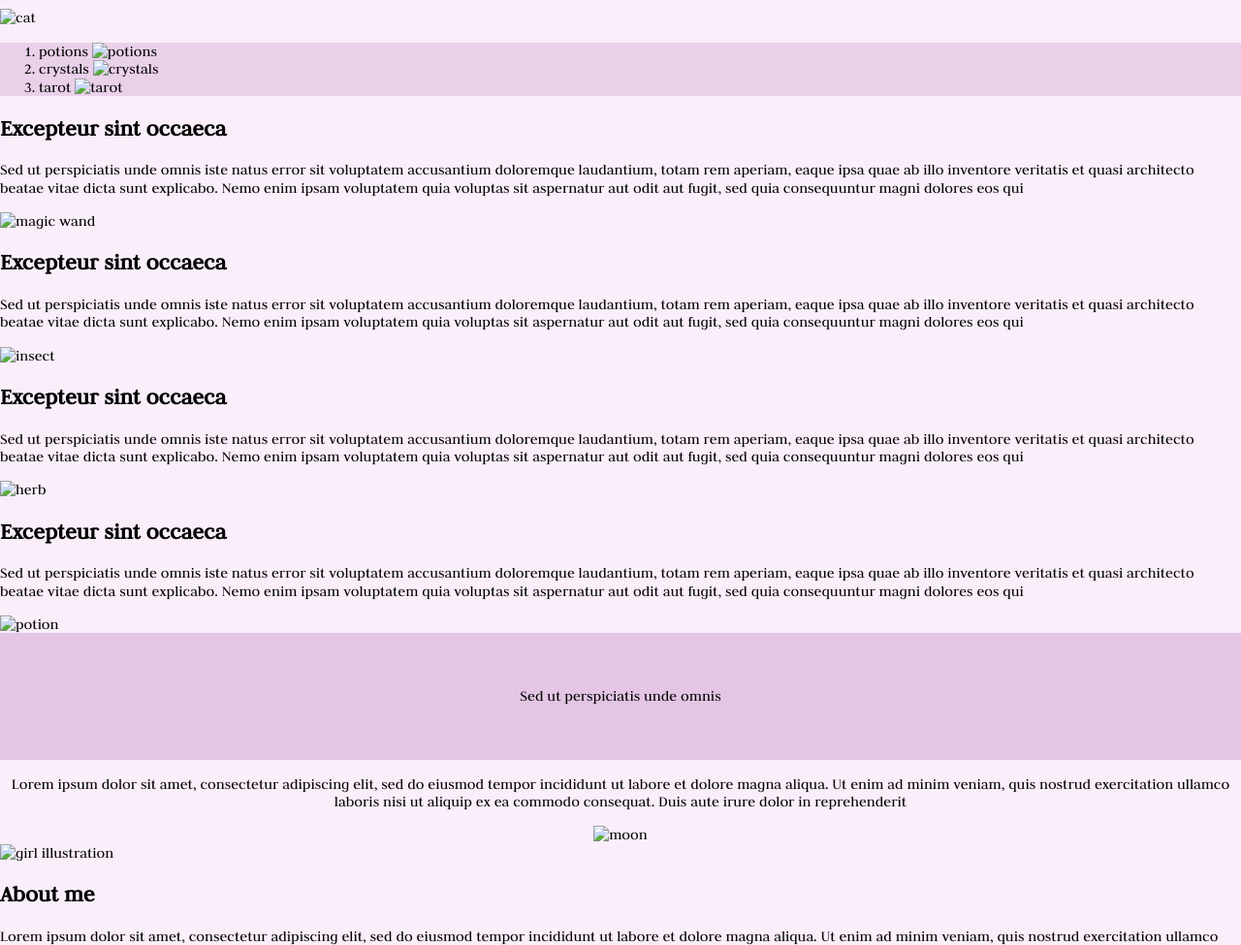
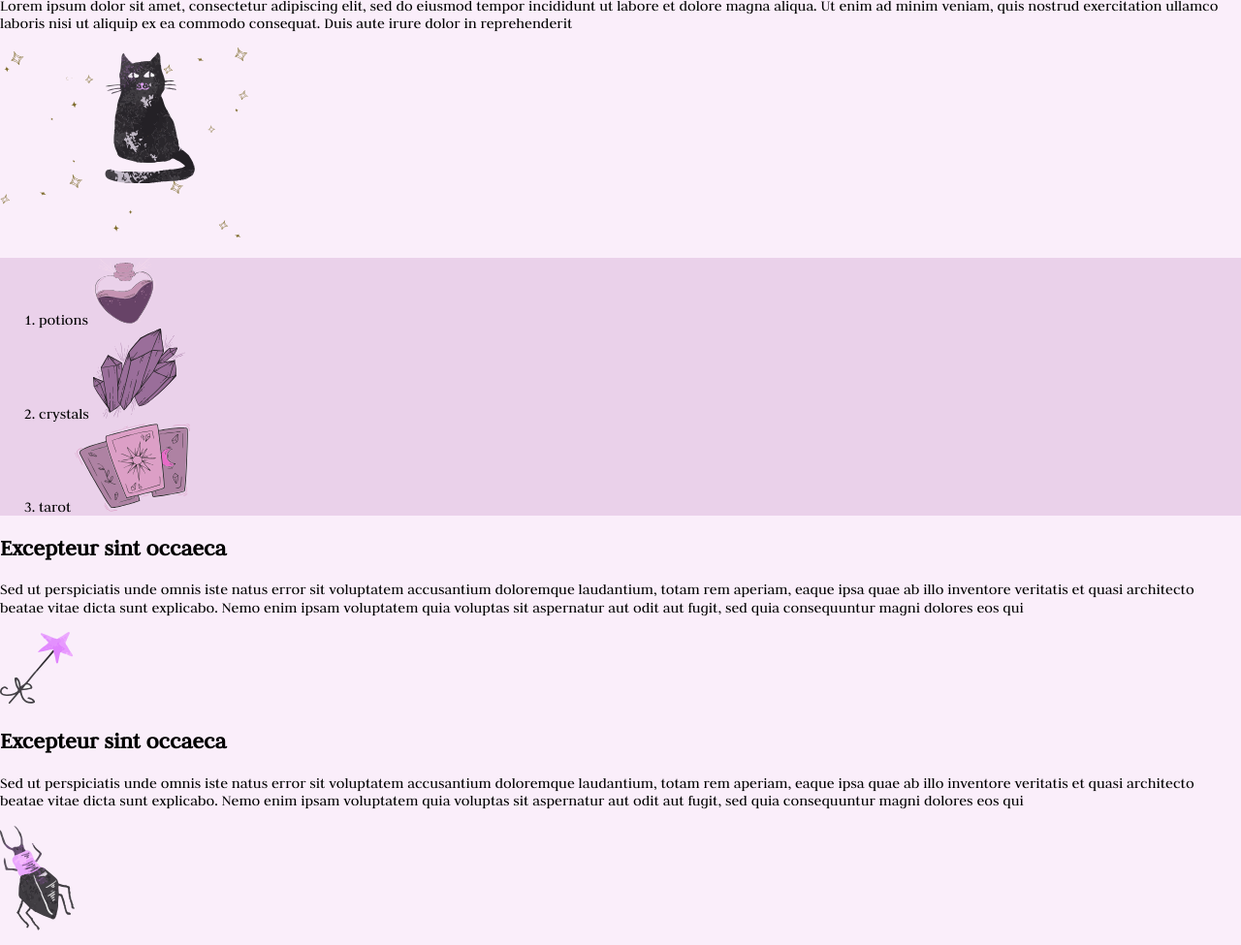
Before and after one commit to powder-rose/mb, a plain HTML site: page index.html in a window 1280 px wide. Shown: the part 231-1206 px from the top of the page at 97% size. Drawn offline with Linux system fonts and the light colour scheme.

Commit message:
changed images

```diff
--- a/index.html
+++ b/index.html
@@ -10,7 +10,7 @@
   </head>
   <body>
     <header class="header">
-      <img src="../blog/assets/images/logo.svg" alt="logo" />
+      <img src="./assets/images/logo.svg" alt="logo" />
       <nav class="header-nav">
         <ul>
           <li>Home</li>
@@ -31,20 +31,20 @@
           aliquip ex ea commodo consequat. Duis aute irure dolor in
           reprehenderit
         </p>
-        <img src="../blog/assets/images/main-cat.svg" alt="cat" />
+        <img src="./assets/images/main-cat.svg" alt="cat" />
       </div>
 
       <div class="main-about">
         <ol>
           <li>
-            potions <img src="../blog/assets/images/potion.svg" alt="potions" />
+            potions <img src="./assets/images/potion.svg" alt="potions" />
           </li>
           <li>
             crystals
-            <img src="../blog/assets/images/crystals.svg" alt="crystals" />
+            <img src="./assets/images/crystals.svg" alt="crystals" />
           </li>
           <li>
-            tarot <img src="../blog/assets/images/tarot.svg" alt="tarot" />
+            tarot <img src="./assets/images/tarot.svg" alt="tarot" />
           </li>
         </ol>
       </div>
@@ -60,7 +60,7 @@
             aspernatur aut odit aut fugit, sed quia consequuntur magni dolores
             eos qui
           </p>
-          <img src="../blog/assets/images/magic-wand.svg" alt="magic wand" />
+          <img src="./assets/images/magic-wand.svg" alt="magic wand" />
         </section>
 
         <section class="insects">
@@ -73,7 +73,7 @@
             aspernatur aut odit aut fugit, sed quia consequuntur magni dolores
             eos qui
           </p>
-          <img src="../blog/assets/images/insect.svg" alt="insect" />
+          <img src="./assets/images/insect.svg" alt="insect" />
         </section>
 
         <section class="herbs">
@@ -86,7 +86,7 @@
             aspernatur aut odit aut fugit, sed quia consequuntur magni dolores
             eos qui
           </p>
-          <img src="../blog/assets/images/herb.svg" alt="herb" />
+          <img src="./assets/images/herb.svg" alt="herb" />
         </section>
 
         <section class="alchemy">
@@ -99,7 +99,7 @@
             aspernatur aut odit aut fugit, sed quia consequuntur magni dolores
             eos qui
           </p>
-          <img src="../blog/assets/images/alchemy.svg" alt="potion" />
+          <img src="./assets/images/alchemy.svg" alt="potion" />
         </section>
 
         <aside class="quote">
@@ -109,11 +109,11 @@
 
       <article class="moon">
 <p>Lorem ipsum dolor sit amet, consectetur adipiscing elit, sed do eiusmod tempor incididunt ut labore et dolore magna aliqua. Ut enim ad minim veniam, quis nostrud exercitation ullamco laboris nisi ut aliquip ex ea commodo consequat. Duis aute irure dolor in reprehenderit</p>
-<img class="moon-image" src="../blog/assets/images/moon.png" alt="moon">
+<img class="moon-image" src="./assets/images/moon.png" alt="moon">
       </article>
 
       <article class="about-me">
-        <img src="../blog/assets/images/witch blogger.jpg" style="width: 300px;" alt="girl illustration">
+        <img src="./assets/images/witch blogger.jpg" style="width: 300px;" alt="girl illustration">
         <h2>About me</h2>
         <p>Lorem ipsum dolor sit amet, consectetur adipiscing elit, sed do eiusmod tempor incididunt ut labore et dolore magna aliqua. Ut enim ad minim veniam, quis nostrud exercitation ullamco laboris nisi ut aliquip ex ea commodo consequat. Duis aute irure dolor in reprehenderit</p>
       </article>
@@ -130,7 +130,7 @@
         Sed ut perspiciatis unde omnis iste natus error sit voluptatem accusantium doloremque laudantium, totam rem aperiam, ei
 123-456-909
       </div>
-      <img src="../blog/assets/images/logo.svg" alt="logo">
+      <img src="./assets/images/logo.svg" alt="logo">
       <nav class="footer-nav">
         <ul>
           <li>Home</li>
```
